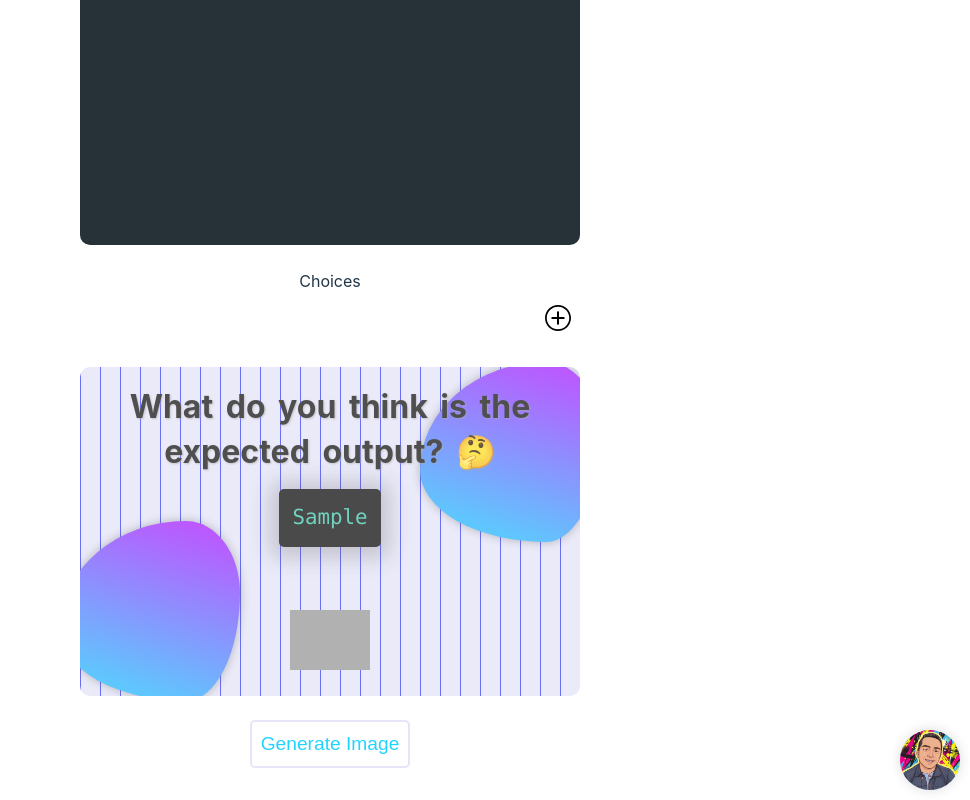
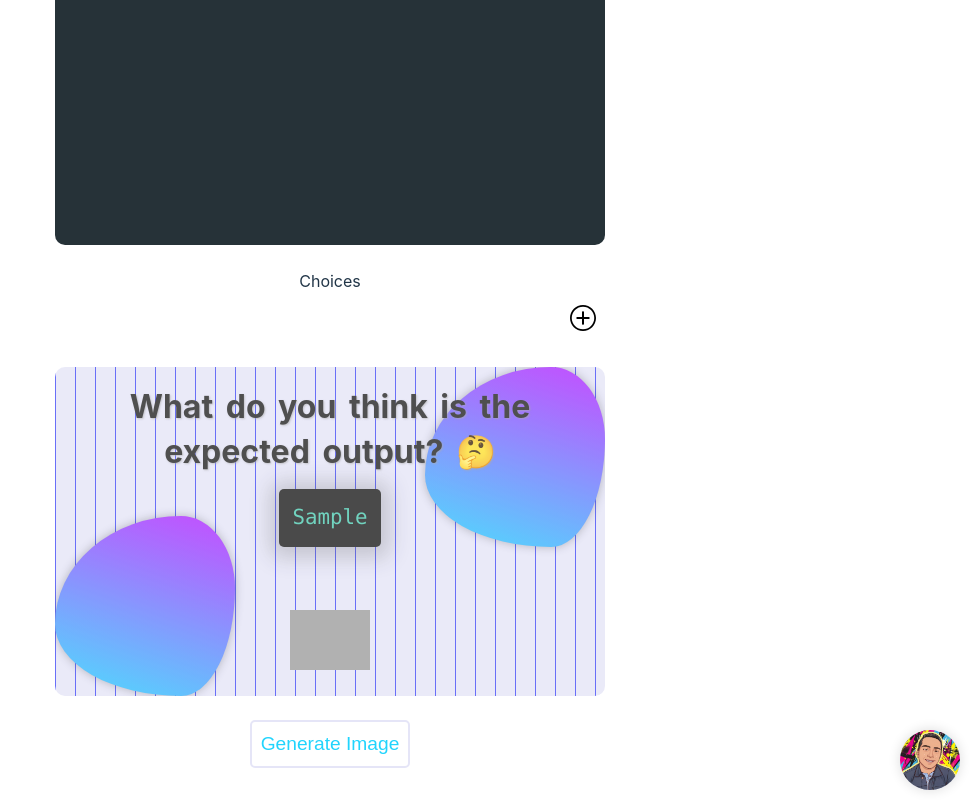
Before and after one commit to ibrahim11elian/SnapQuiz-Builder, a React (Vite) app: page / in a window 1280 px wide. Both pictures are taken after typing "Sample" into the empty fields and a click on the button "Generate Image". Shown: the part 315-1115 px from the top of the page, without its empty margins (310-1280 px from the left). Built offline with nearby package versions, Linux system fonts and the light colour scheme; grey boxes are pictures that could not be loaded.

Commit message:
update layout based on the added new icons

```diff
--- a/src/index.css
+++ b/src/index.css
@@ -57,7 +57,7 @@ button:hover {
   gap: 1.5rem;
   flex-direction: column;
   place-items: center;
-  max-width: 500px;
+  max-width: 550px;
   min-width: 320px;
 }
 
@@ -195,7 +195,7 @@ textarea,
   flex-direction: column;
   justify-content: flex-start;
   align-items: center;
-  padding: 10px;
+  padding: 10px 15px;
   border-radius: 10px;
   -webkit-border-radius: 10px;
   -moz-border-radius: 10px;
@@ -230,13 +230,13 @@ textarea,
 }
 
 .blob:first-of-type {
-  top: -5px;
-  right: -20px;
+  top: 0px;
+  right: 0px;
 }
 
 .blob:nth-of-type(2) {
-  bottom: -5px;
-  left: -20px;
+  bottom: 0px;
+  left: 0px;
 }
 
 #code {
@@ -256,7 +256,7 @@ textarea,
 
 .choices-list {
   padding-top: 1.5rem;
-  width: 100%;
+  width: calc(100% - 15px);
   display: grid;
   grid-template-columns: repeat(auto-fill, minmax(232px, auto));
   gap: 1rem;
@@ -283,17 +283,18 @@ textarea,
   width: 30px;
   height: 30px;
   padding: 4px;
-  background-color: #1f1f1f;
-  text-align: center;
   border-radius: 50%;
   -webkit-border-radius: 50%;
   -moz-border-radius: 50%;
   -ms-border-radius: 50%;
   -o-border-radius: 50%;
-  color: white;
-  font-size: 1.2rem;
-  box-shadow: 1px 3px 4px 5px #97979729;
-  text-shadow: 1px 1px 4px #9797977d;
+  border-right: 1.5px solid #444cf7a1;
+}
+
+.character img {
+  display: block;
+  width: 100%;
+  height: 100%;
 }
 
 .choices-list .choice-container .choice-text {
```
